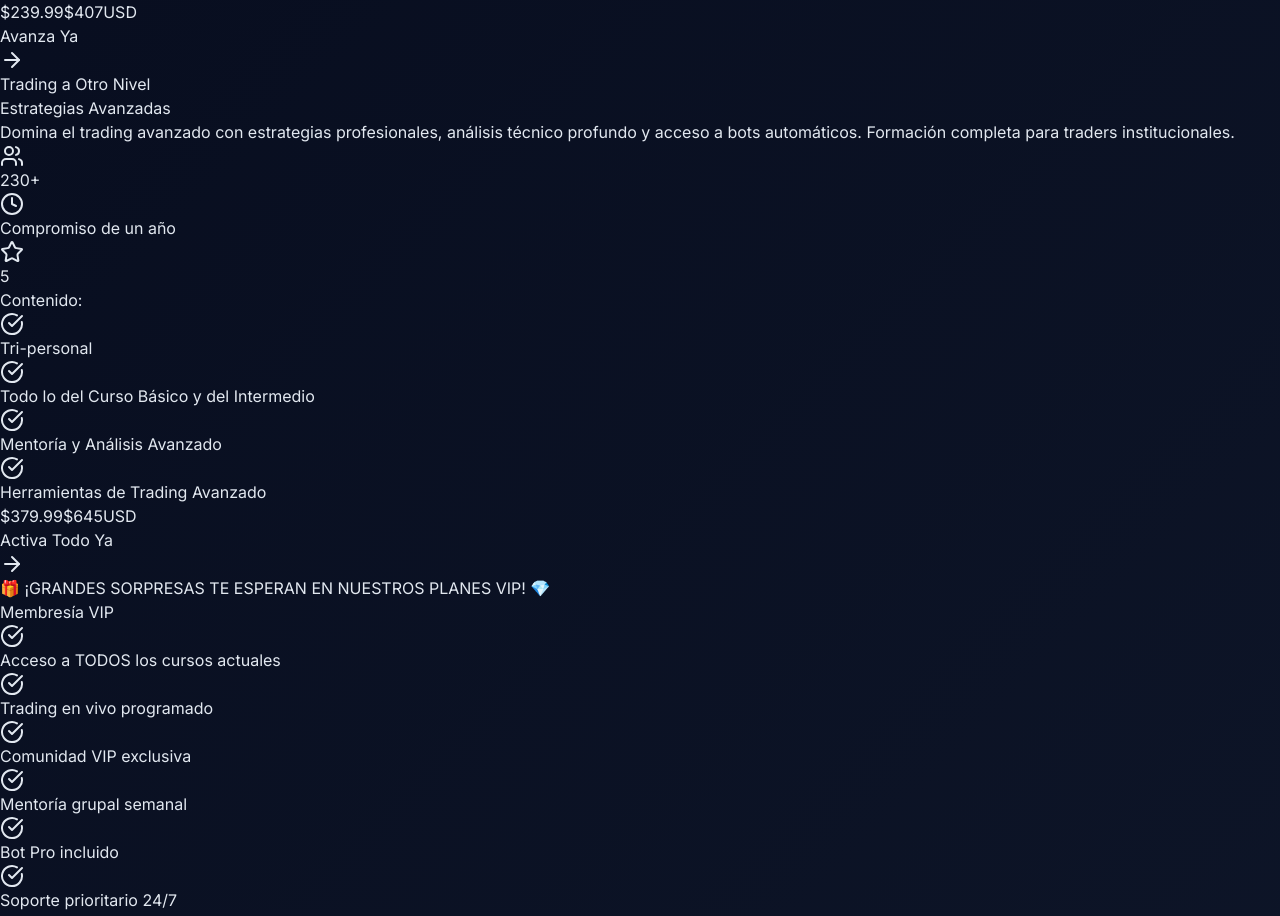
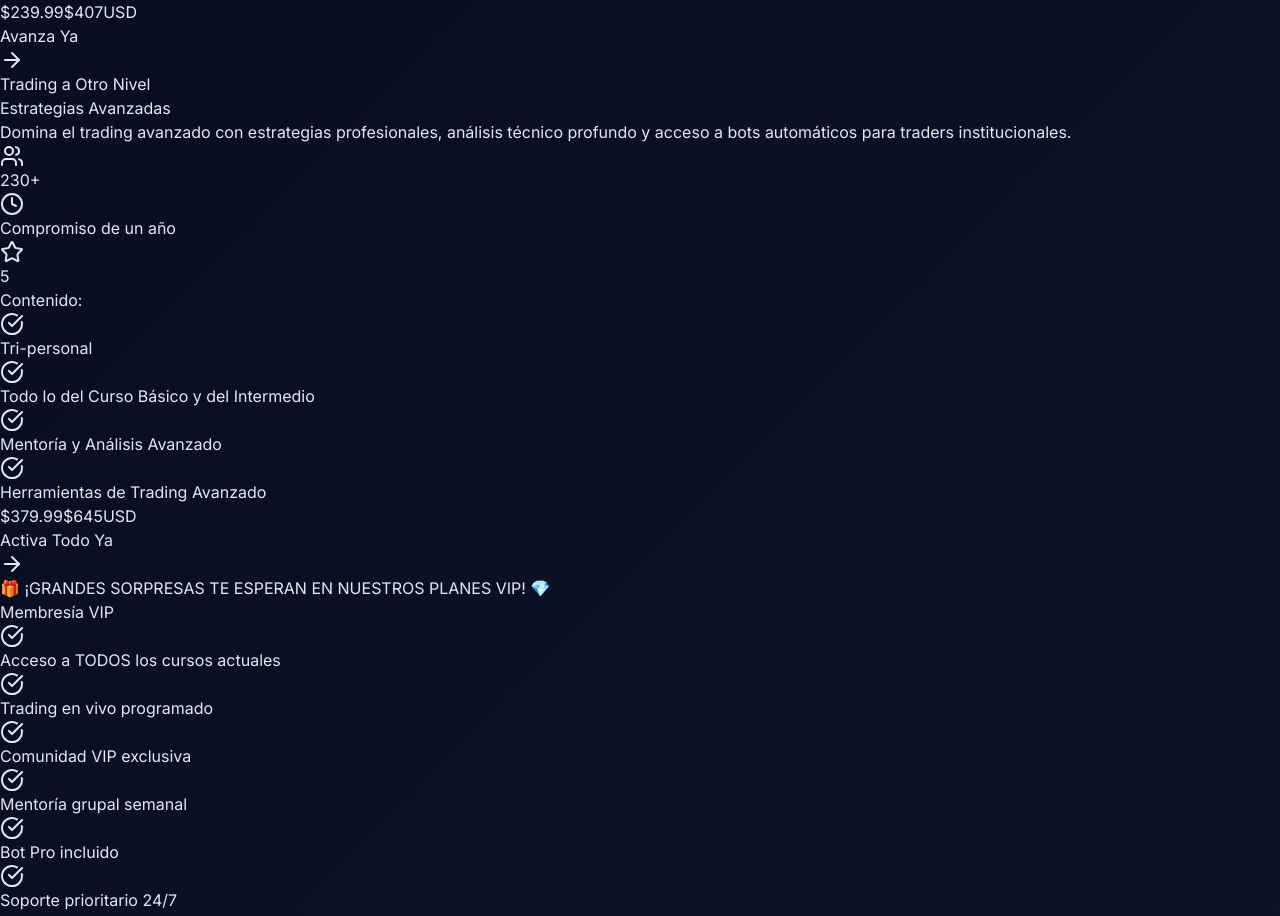
Before and after one commit to cjjunior1/nesux-trading, a Next.js app: page /cursos in a window 1280 px wide. Shown: the part 2508-3424 px from the top of the page. Built offline with nearby package versions, Linux system fonts and the light colour scheme; no server answers.

Commit message:
Acortar descripción del tercer curso a 3 líneas para alinear tarjetas

```diff
--- a/app/cursos/page.tsx
+++ b/app/cursos/page.tsx
@@ -70,7 +70,7 @@ const courses = [
     title: "Trading a Otro Nivel",
     subtitle: "Estrategias Avanzadas",
     description:
-      "Domina el trading avanzado con estrategias profesionales, análisis técnico profundo y acceso a bots automáticos. Formación completa para traders institucionales.",
+      "Domina el trading avanzado con estrategias profesionales, análisis técnico profundo y acceso a bots automáticos para traders institucionales.",
     price: 379.99,
     originalPrice: 645,
     image: "/curso-profesional.png",
```
